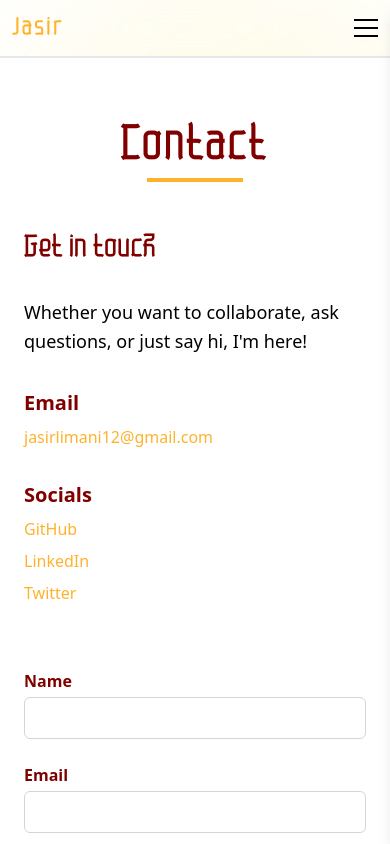
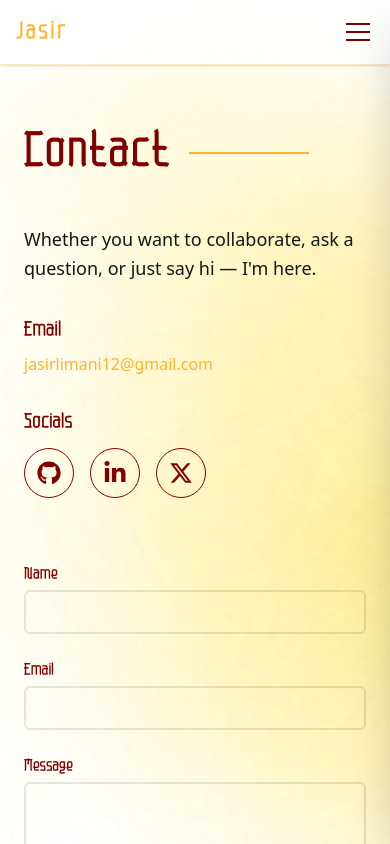
Before and after one commit to jasir3124/Portofolio, a Next.js app: page /contact in a window 390 px wide. Shown: the top 844 px of the page. Built offline with nearby package versions, Linux system fonts and the light colour scheme.

Commit message:
redisagned some pages

```diff
--- a/src/Components/projects/ProjectGallery.jsx
+++ b/src/Components/projects/ProjectGallery.jsx
@@ -1,3 +1,5 @@
+// noinspection D
+
 'use client';
 
 import { useState, useEffect } from 'react';
@@ -5,6 +7,8 @@ import Image from 'next/image';
 
 const ProjectGallery = ({ images }) => {
     const [activeImageIndex, setActiveImageIndex] = useState(null);
+
+    console.log(images);
 
     // Keyboard navigation
     useEffect(() => {
--- a/src/Components/shared/Navbar.jsx
+++ b/src/Components/shared/Navbar.jsx
@@ -1,93 +1,127 @@
 'use client';
-import React, { useState } from 'react';
+import React, { useState, useEffect } from 'react';
+import { createPortal } from 'react-dom';
 import Link from 'next/link';
 import { usePathname } from 'next/navigation';
 
 function Navbar() {
     const [isMenuOpen, setIsMenuOpen] = useState(false);
+    const [mounted, setMounted] = useState(false);
     const pathname = usePathname();
 
+    useEffect(() => {
+        setMounted(true);
+    }, []);
+
     function toggleMenu() {
-        setIsMenuOpen(!isMenuOpen);
+        setIsMenuOpen((prev) => !prev);
     }
 
     const navItems = [
         { href: '/', label: 'Home' },
         { href: '/projects', label: 'Projects' },
         { href: '/about', label: 'About' },
-        { href: '/contact', label: 'Contact' }
+        { href: '/contact', label: 'Contact' },
     ];
 
-    return (
-        <nav>
-            {/* Top Navbar */}
-            <div className="flex justify-between items-center p-3 backdrop-blur-3xl border-b-2 border-gray-200">
-                <Link href="/">
-                    <h5 className="text-gold text-2xl font-Japanenglish tracking-widest">
-                        Jasir
-                    </h5>
-                </Link>
+    useEffect(() => {
+        if (!isMenuOpen) return;
 
-                {/* Desktop Nav */}
-                <div className="sm:flex hidden justify-between items-center">
-                    <div className="flex gap-7 text-2xl font-Japanenglish" >
-                        {navItems.map(({ href, label }) => (
-                            <Link
-                                key={href}
-                                href={href}
-                                className={`transition-all ${
-                                    pathname === href
-                                        ? 'animate-bounce [animation-duration:2s] text-gold'
-                                        : 'text-black'
-                                }`}
-                                style={{ marginRight: 10, textDecoration: 'none' }}
-                            >
-                                {label}
-                            </Link>
-                        ))}
-                    </div>
-                </div>
+        document.body.style.overflow = 'hidden';
 
-                {/* Mobile Hamburger */}
-                <div className="sm:hidden flex flex-col items-center justify-center">
-                    <button onClick={toggleMenu} className="text-2xl">
-                        <div className="w-6 h-0.5 bg-black mb-1.5"></div>
-                        <div className="w-6 h-0.5 bg-black mb-1.5"></div>
-                        <div className="w-6 h-0.5 bg-black"></div>
-                    </button>
-                </div>
-            </div>
+        function handleKeyDown(e) {
+            if (e.key === 'Escape') setIsMenuOpen(false);
+        }
+        window.addEventListener('keydown', handleKeyDown);
 
-            {/* Overlay */}
+        return () => {
+            document.body.style.overflow = '';
+            window.removeEventListener('keydown', handleKeyDown);
+        };
+    }, [isMenuOpen]);
+
+    const mobileMenu = (
+        <>
             {isMenuOpen && (
                 <div
-                    className="fixed inset-0 h-screen w-screen bg-black bg-opacity-50 z-40 transition-opacity duration-300"
+                    className="fixed inset-0 h-screen w-screen bg-black/50 z-40 transition-opacity duration-300"
                     onClick={toggleMenu}
+                    aria-hidden="true"
                 />
             )}
-
-            {/* Mobile Sidebar */}
             <div
-                className={`fixed right-0 top-0 h-screen w-64 bg-white shadow-lg z-50 transform transition-transform duration-300 ease-in-out ${
-                    isMenuOpen ? 'translate-x-0' : 'translate-x-full'
+                id="mobile-menu"
+                role="dialog"
+                aria-modal="true"
+                aria-hidden={!isMenuOpen}
+                className={`fixed right-0 top-0 h-screen w-64 bg-white shadow-2xl z-50 transform transition-transform duration-300 ease-in-out ${
+                    isMenuOpen ? 'translate-x-0' : 'translate-x-full pointer-events-none'
                 }`}
             >
-                <div className="flex flex-col items-end h-full text-2xl pt-10 pe-5 space-y-10 font-Japanenglish">
-                    {navItems.map(({ href, label }) => (
+                <div className="flex flex-col items-end h-full text-2xl pt-10 pe-6 gap-8 font-Japanenglish">
+                    {navItems.map(({ href, label }) => {
+                        const active = pathname === href;
+                        return (
                             <Link
                                 key={href}
                                 href={href}
                                 onClick={toggleMenu}
-                            className={`${
-                                pathname === href ? 'text-gold border-b-2 border-gold pb-2' : 'text-black'
+                                className={`pb-1 transition-colors ${
+                                    active ? 'text-maroon border-b-2 border-gold' : 'text-black hover:text-maroon'
                                 }`}
-                            style={{ marginRight: 10, textDecoration: 'none' }}
                             >
                                 {label}
                             </Link>
-                    ))}
+                        );
+                    })}
                 </div>
             </div>
+        </>
+    );
+
+    return (
+        <nav className="sticky top-0 z-30 bg-white/80 backdrop-blur-md border-b border-gold/30 shadow-sm">
+            <div className="flex justify-between items-center px-4 sm:px-8 py-4">
+                <Link href="/" className="text-gold text-2xl font-Japanenglish tracking-widest hover:text-gold/80 transition-colors">
+                    Jasir
+                </Link>
+
+                <div className="hidden sm:flex items-center gap-10 text-xl font-Japanenglish">
+                    {navItems.map(({ href, label }) => {
+                        const active = pathname === href;
+                        return (
+                            <Link
+                                key={href}
+                                href={href}
+                                className={`group relative py-1 transition-colors ${
+                                    active ? 'text-maroon' : 'text-black hover:text-maroon'
+                                }`}
+                            >
+                                {label}
+                                <span
+                                    className={`absolute left-0 -bottom-1 h-[2px] bg-gold transition-all duration-300 ease-out ${
+                                        active ? 'w-full' : 'w-0 group-hover:w-full'
+                                    }`}
+                                />
+                            </Link>
+                        );
+                    })}
+                </div>
+
+                <button
+                    onClick={toggleMenu}
+                    aria-label="Toggle menu"
+                    aria-expanded={isMenuOpen}
+                    aria-controls="mobile-menu"
+                    className="sm:hidden flex flex-col justify-center items-center gap-1.5 w-8 h-8"
+                >
+                    <span className={`block w-6 h-0.5 bg-maroon transition-transform duration-300 ${isMenuOpen ? 'rotate-45 translate-y-2' : ''}`} />
+                    <span className={`block w-6 h-0.5 bg-maroon transition-opacity duration-300 ${isMenuOpen ? 'opacity-0' : 'opacity-100'}`} />
+                    <span className={`block w-6 h-0.5 bg-maroon transition-transform duration-300 ${isMenuOpen ? '-rotate-45 -translate-y-2' : ''}`} />
+                </button>
+            </div>
+
+            {mounted && createPortal(mobileMenu, document.body)}
         </nav>
     );
 }
--- a/src/app/contact/page.jsx
+++ b/src/app/contact/page.jsx
@@ -2,6 +2,8 @@
 
 import React, { useState, useRef } from "react";
 import ReCAPTCHA from "react-google-recaptcha";
+import Link from "next/link";
+import { FaGithub, FaLinkedinIn, FaXTwitter } from "react-icons/fa6";
 
 export default function Contact() {
   const [form, setForm] = useState({ name: "", email: "", message: "" });
@@ -17,7 +19,7 @@ export default function Contact() {
   function canSendEmail() {
     const submissions = JSON.parse(localStorage.getItem("email_submissions")) || [];
     const now = Date.now();
-    const twoHoursInMs = 2 * 60 * 60 * 1000; // 2 hours in milliseconds
+    const twoHoursInMs = 2 * 60 * 60 * 1000;
     const recent = submissions.filter((t) => now - t < twoHoursInMs);
 
     if (recent.length >= 2) return false;
@@ -29,7 +31,6 @@ export default function Contact() {
 
   async function handleSubmit(e) {
     e.preventDefault();
-
     setStatus(null);
 
     if (!form.name || !form.email || !form.message) {
@@ -52,9 +53,7 @@ export default function Contact() {
 
       const res = await fetch("/api/contact", {
         method: "POST",
-        headers: {
-          "Content-Type": "application/json",
-        },
+        headers: { "Content-Type": "application/json" },
         body: JSON.stringify({ ...form, token: form.recaptchaToken }),
       });
 
@@ -67,7 +66,6 @@ export default function Contact() {
       setStatus({ type: "success", message: "Thanks for reaching out! I'll get back to you soon." });
       setForm({ name: "", email: "", message: "" });
 
-      // Reset the reCAPTCHA after successful submission
       if (recaptchaRef.current) {
         recaptchaRef.current.reset();
       }
@@ -79,66 +77,53 @@ export default function Contact() {
   }
 
   return (
-    <main className="relative overflow-hidden w-full font-sans py-16">
-      <div className="absolute inset-0 w-full h-full bg-white z-0" aria-hidden="true" />
-      <div className="relative z-10 max-w-4xl mx-auto px-6 sm:px-10 md:px-16 lg:px-24 text-black">
-        <section className="mb-12 text-center">
-          <h1 className="text-5xl md:text-6xl font-Japanenglish text-maroon tracking-wide mb-2">Contact</h1>
-          <div className="h-1 w-24 bg-gold mx-auto" />
-        </section>
+      <main aria-labelledby="contact-heading" className="px-6 sm:px-10 lg:px-20 py-16">
+        <div className="flex items-center gap-4 mb-12">
+          <h1 id="contact-heading" className="text-5xl font-Japanenglish text-maroon tracking-wide">
+            Contact
+          </h1>
+          <div className="flex-1 h-0.5 bg-gold max-w-[120px]" aria-hidden="true" />
+        </div>
 
-        <section className="grid grid-cols-1 md:grid-cols-2 gap-16">
+        <section className="grid grid-cols-1 md:grid-cols-2 gap-16 items-start">
           <div className="space-y-8">
-            <h2 className="text-3xl font-Japanenglish text-maroon">Get in touch</h2>
-            <p className="text-lg leading-relaxed">
-              Whether you want to collaborate, ask questions, or just say hi, I'm here!
+            <p className="text-lg md:text-xl font-sans leading-relaxed">
+              Whether you want to collaborate, ask a question, or just say hi — I'm here.
             </p>
+
             <div>
-              <h3 className="text-xl font-semibold text-maroon mb-2">Email</h3>
-              <a href="mailto:jasirlimani12@gmail.com" className="text-gold hover:underline">
+              <h2 className="text-xl font-semibold text-maroon mb-2 font-Japanenglish">Email</h2>
+              <a href="mailto:jasirlimani12@gmail.com" className="text-gold hover:underline font-sans">
                 jasirlimani12@gmail.com
               </a>
             </div>
+
             <div>
-              <h3 className="text-xl font-semibold text-maroon mb-2">Socials</h3>
-              <ul className="space-y-2">
-                <li>
-                  <a
-                    href="https://github.com/jasir3124"
+              <h2 className="text-xl font-semibold text-maroon mb-3 font-Japanenglish">Socials</h2>
+              <div className="flex gap-4">
+                {[
+                  { href: "https://github.com/jasir3124", icon: <FaGithub />, label: "GitHub" },
+                  { href: "https://linkedin.com/in/jasir-limani-702663178", icon: <FaLinkedinIn />, label: "LinkedIn" },
+                  { href: "https://twitter.com/Jasir28616447", icon: <FaXTwitter />, label: "Twitter / X" },
+                ].map(({ href, icon, label }) => (
+                    <Link
+                        key={label}
+                        href={href}
                         target="_blank"
                         rel="noopener noreferrer"
-                    className="text-gold hover:underline"
+                        className="group p-3 rounded-full border border-maroon text-maroon hover:text-gold hover:border-gold transition-all duration-300"
+                        aria-label={label}
                     >
-                    GitHub
-                  </a>
-                </li>
-                <li>
-                  <a
-                    href="https://linkedin.com/in/jasir-limani-702663178"
-                    target="_blank"
-                    rel="noopener noreferrer"
-                    className="text-gold hover:underline"
-                  >
-                    LinkedIn
-                  </a>
-                </li>
-                <li>
-                  <a
-                    href="https://twitter.com/Jasir28616447"
-                    target="_blank"
-                    rel="noopener noreferrer"
-                    className="text-gold hover:underline"
-                  >
-                    Twitter
-                  </a>
-                </li>
-              </ul>
+                      <span className="text-2xl block group-hover:scale-110 transition-transform">{icon}</span>
+                    </Link>
+                ))}
+              </div>
             </div>
           </div>
 
           <form onSubmit={handleSubmit} className="space-y-6" noValidate>
             <div>
-              <label htmlFor="name" className="block text-maroon font-semibold mb-1">
+              <label htmlFor="name" className="block text-maroon font-semibold mb-1 font-Japanenglish">
                 Name
               </label>
               <input
@@ -147,13 +132,13 @@ export default function Contact() {
                   name="name"
                   value={form.name}
                   onChange={handleChange}
-                className="w-full border border-gray-300 rounded-md px-4 py-2 focus:outline-none focus:ring-2 focus:ring-gold"
+                  className="w-full border-2 border-black/10 rounded-md px-4 py-2 font-sans focus:outline-none focus:border-gold focus:ring-2 focus:ring-gold/30 transition-colors"
                   required
               />
             </div>
 
             <div>
-              <label htmlFor="email" className="block text-maroon font-semibold mb-1">
+              <label htmlFor="email" className="block text-maroon font-semibold mb-1 font-Japanenglish">
                 Email
               </label>
               <input
@@ -162,13 +147,13 @@ export default function Contact() {
                   name="email"
                   value={form.email}
                   onChange={handleChange}
-                className="w-full border border-gray-300 rounded-md px-4 py-2 focus:outline-none focus:ring-2 focus:ring-gold"
+                  className="w-full border-2 border-black/10 rounded-md px-4 py-2 font-sans focus:outline-none focus:border-gold focus:ring-2 focus:ring-gold/30 transition-colors"
                   required
               />
             </div>
 
             <div>
-              <label htmlFor="message" className="block text-maroon font-semibold mb-1">
+              <label htmlFor="message" className="block text-maroon font-semibold mb-1 font-Japanenglish">
                 Message
               </label>
               <textarea
@@ -177,14 +162,16 @@ export default function Contact() {
                   rows={5}
                   value={form.message}
                   onChange={handleChange}
-                className="w-full border border-gray-300 rounded-md px-4 py-2 resize-y focus:outline-none focus:ring-2 focus:ring-gold"
+                  className="w-full border-2 border-black/10 rounded-md px-4 py-2 font-sans resize-y focus:outline-none focus:border-gold focus:ring-2 focus:ring-gold/30 transition-colors"
                   required
               />
             </div>
 
             {status && (
                 <p
-                className={`text-sm font-semibold ${status.type === "success" ? "text-green-600" : "text-red-600"
+                    role="status"
+                    className={`text-sm font-semibold font-sans ${
+                        status.type === "success" ? "text-green-700" : "text-red-700"
                     }`}
                 >
                   {status.message}
@@ -194,22 +181,18 @@ export default function Contact() {
             <ReCAPTCHA
                 ref={recaptchaRef}
                 sitekey="6Lfc-GcrAAAAALr027oyVc8qGWMX50JavjB3PU_9"
-              onChange={(token) => {
-                setForm(prev => ({ ...prev, recaptchaToken: token }));
-              }}
+                onChange={(token) => setForm((prev) => ({ ...prev, recaptchaToken: token }))}
             />
-
 
             <button
                 type="submit"
-              className="bg-maroon text-white px-6 py-3 rounded-md font-semibold hover:bg-gold hover:text-maroon transition-colors"
                 disabled={loading}
+                className="bg-maroon text-white px-6 py-3 font-Japanenglish tracking-widest hover:bg-gold hover:text-maroon transition-colors disabled:opacity-50 disabled:cursor-not-allowed"
             >
               {loading ? "Sending..." : "Send Message"}
             </button>
           </form>
         </section>
-      </div>
       </main>
   );
 }
--- a/src/app/page.js
+++ b/src/app/page.js
@@ -7,7 +7,7 @@ import ContactSection from "@/Components/Home/ContactSection.jsx";
 
 export const metadata = {
     title: "Home",
-    description: "Welcome to Jasir Limani's portfolio. A 17-year-old self-taught full-stack developer from Macedonia specializing in MERN stack, React, Next.js, and modern web technologies. Explore my projects and get in touch for collaboration opportunities.",
+    description: "Welcome to Jasir Limani's portfolio. A 18-year-old self-taught full-stack developer from Macedonia specializing in MERN stack, React, Next.js, and modern web technologies. Explore my projects and get in touch for collaboration opportunities.",
     keywords: [
         "Jasir Limani Portfolio",
         "Full-Stack Developer",
@@ -20,7 +20,7 @@ export const metadata = {
     ],
     openGraph: {
         title: "Jasir Limani | Full-Stack Developer Portfolio",
-        description: "Welcome to Jasir Limani's portfolio. A 17-year-old self-taught full-stack developer from Macedonia specializing in MERN stack, React, Next.js, and modern web technologies.",
+        description: "Welcome to Jasir Limani's portfolio. A 18-year-old self-taught full-stack developer from Macedonia specializing in MERN stack, React, Next.js, and modern web technologies.",
         url: '/',
         images: [
             {
@@ -33,7 +33,7 @@ export const metadata = {
     },
     twitter: {
         title: "Jasir Limani | Full-Stack Developer Portfolio",
-        description: "Welcome to Jasir Limani's portfolio. A 17-year-old self-taught full-stack developer from Macedonia.",
+        description: "Welcome to Jasir Limani's portfolio. A 18-year-old self-taught full-stack developer from Macedonia.",
     },
 };
 
```
Also changed, not shown: src/app/projects/[title]/page.jsx (+56 -23 lines). Lines whose indentation alone changed are shown as unchanged.
